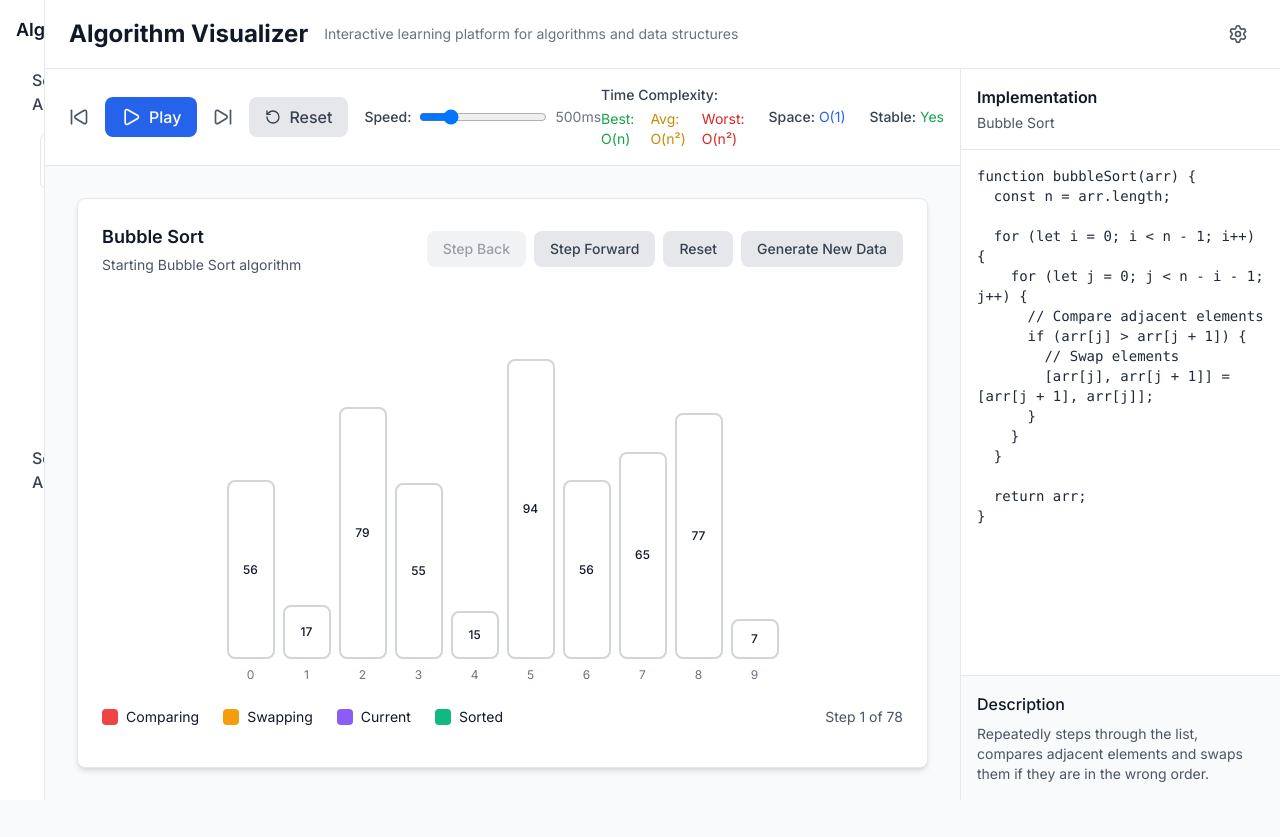
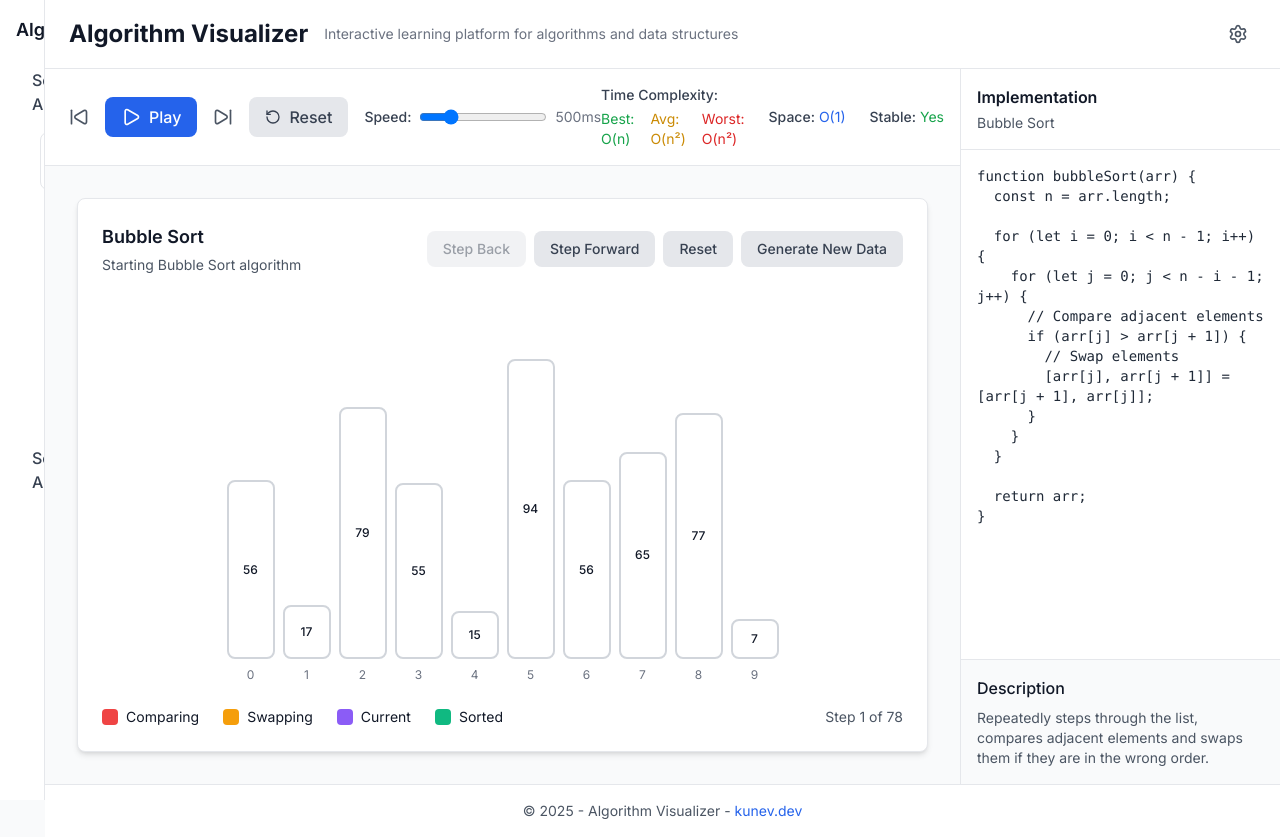
Before and after one commit to PetrovKunev/Vizualizer, a Next.js app: page / in a window 1280 px wide. Before the commit the page ends 800 px from the top, so only its background shows below. Built offline with nearby package versions, Linux system fonts and the light colour scheme.

Commit message:
Add Footer

```diff
--- a/src/app/page.tsx
+++ b/src/app/page.tsx
@@ -3,6 +3,7 @@
 import { useState } from 'react';
 import { Header } from '@/components/layout/Header';
 import { Sidebar } from '@/components/layout/Sidebar';
+import { Footer } from '@/components/layout/Footer';
 import { AlgorithmVisualizer } from '@/components/visualization/AlgorithmVisualizer';
 import { ControlPanel } from '@/components/controls/ControlPanel';
 import { CodeViewer } from '@/components/ui/CodeViewer';
@@ -44,6 +45,8 @@ export default function Home() {
             <CodeViewer algorithm={selectedAlgorithm} />
           </div>
         </div>
+
+        <Footer />
       </div>
     </div>
   );
--- /dev/null
+++ b/src/components/layout/Footer.tsx
@@ -0,0 +1,21 @@
+export function Footer() {
+  const currentYear = new Date().getFullYear();
+
+  return (
+    <footer className="bg-white border-t border-gray-200 px-6 py-4">
+      <div className="flex items-center justify-center">
+        <span className="text-sm text-gray-600">
+          © {currentYear} - Algorithm Visualizer -{' '}
+          <a
+            href="https://kunev.dev"
+            target="_blank"
+            rel="noopener noreferrer"
+            className="text-primary-600 hover:text-primary-700 transition-colors"
+          >
+            kunev.dev
+          </a>
+        </span>
+      </div>
+    </footer>
+  );
+}
```
